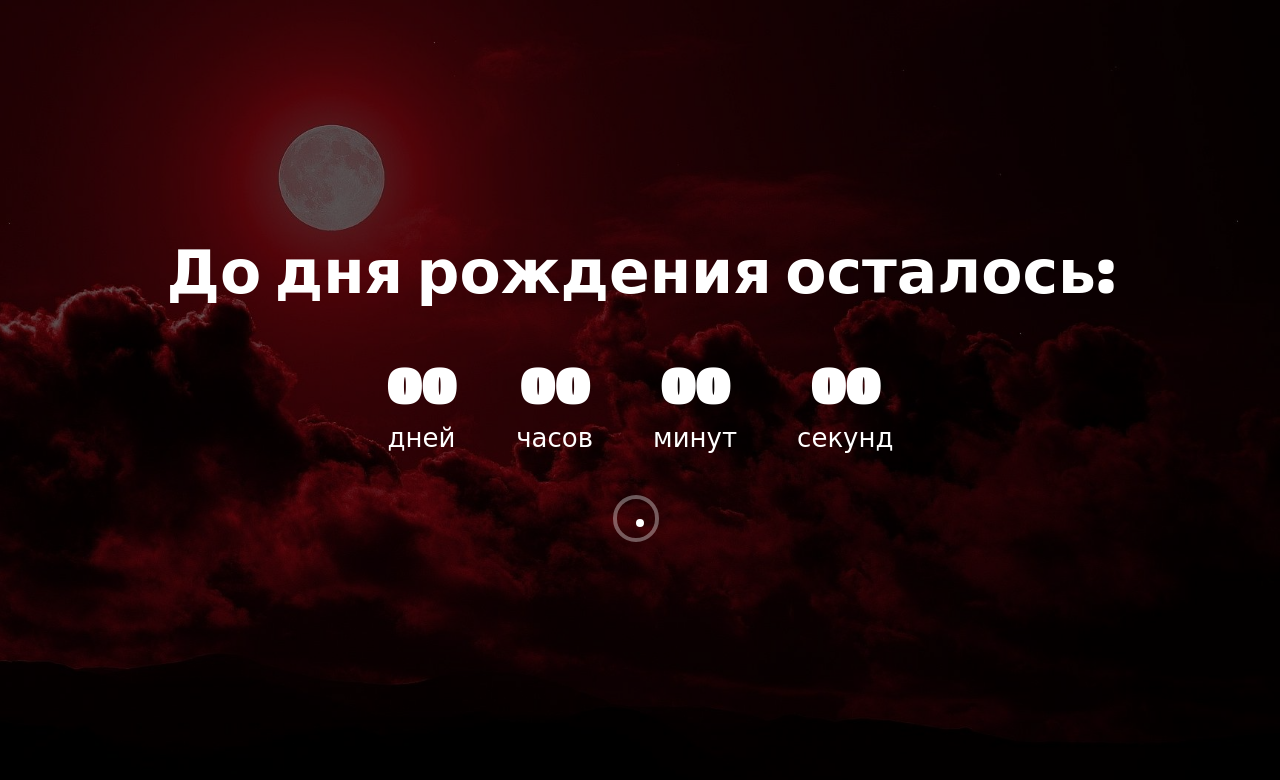
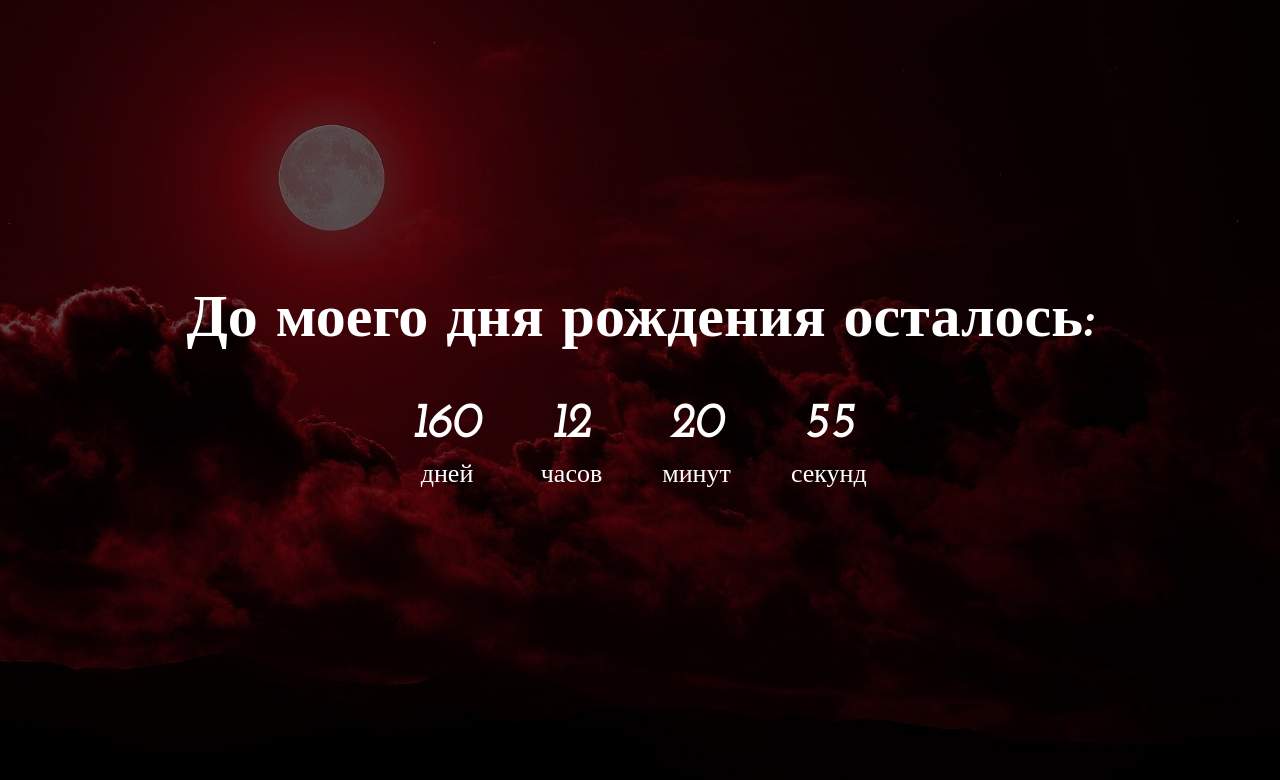
Before and after one commit to ZaharKhach/Countdown-before-my-Happy-birthday-, a plain HTML site: page index.html in a window 1280 px wide. Drawn offline with Linux system fonts and the light colour scheme.

Commit message:
final commit

```diff
--- a/css/main.css
+++ b/css/main.css
@@ -1,4 +1,4 @@
-@import url('https://fonts.googleapis.com/css2?family=Titan+One&display=swap');
+@import url('https://fonts.googleapis.com/css2?family=Josefin+Slab:ital,wght@1,500&display=swap');
 * {
 	box-sizing: border-box;
 }
@@ -12,7 +12,7 @@ body {
 
 	height: 100vh;
 	color: #fff;
-	font-family: 'Titan One', cursive;
+	font-family: 'Josefin Slab', serif;
 
 	display: flex;
 	flex-direction: column;
@@ -47,19 +47,19 @@ body::after {
 	margin: 0 0 20px;
 }
 
-.year {
+.age {
 	position: absolute;
 	top: 50%;
 	left: 50%;
 	transform: translate(-50%, -50%);
-	font-size: 200px;
+	font-size: 150px;
 	line-height: 1;
 	z-index: -1;
 	opacity: 0.2;
 }
 
 .countdown {
-	display: flex;
+	display: none;
 	align-items: center;
 	justify-content: center;
 }
--- a/index.html
+++ b/index.html
@@ -11,8 +11,7 @@
 
     <!-- countdown-wrapper -->
     <div class="countdown-wrapper">
-        <h1 class="title">До дня рождения осталось:</h1>
-        <div id="year" class="year"></div>
+        <h1 class="title">До моего дня рождения осталось:</h1>
         <div class="countdown" id=countdown>
             <div class="time">
                 <h2 id="days">00</h2>
--- a/js/main.js
+++ b/js/main.js
@@ -0,0 +1,45 @@
+const days = document.getElementById('days'),
+      hours = document.getElementById('hours'),
+      minutes = document.getElementById('minutes'),
+      seconds = document.getElementById('seconds'),
+      countdown = document.getElementById('countdown'),
+      preloader = document.getElementById('preloader')
+
+//Делаем расчеты следующего года
+const currentYear = new Date().getFullYear();
+const birthday = new Date(`October 06 ${currentYear} 00:00:00`);``
+
+function updateCountdowmn() {
+    const currentTime = new Date();
+
+    const diff = birthday - currentTime;
+
+    const dayLeft = Math.floor(diff / 1000 / 60 / 60 / 24),
+        // округляем в большую сторну
+        // делим на 1000 - получаем секудны
+        // минуты
+        // часы
+        // дни
+          hoursLeft = Math.floor(diff / 1000 / 60 / 60) % 24,
+          //получаем сколько всего часов осталось и потом от этого мы вычитаем то, что нам не надо то есть дни
+          minutesLeft = Math.floor(diff / 1000 / 60) % 60;
+          //получаем сколько всего минут, и вычитаем часы
+          secondsLeft = Math.floor(diff / 1000) % 60;
+          //получаем сколько всего секунд, и вычитаем минуты
+
+    days.innerText = dayLeft.toString().padStart(2, "0");
+    hours.innerText = hoursLeft.toString().padStart(2, "0");
+    minutes.innerText = minutesLeft.toString().padStart(2, "0");
+    seconds.innerText = secondsLeft.toString().padStart(2, "0");
+}
+//Используем SetInterval для того чтобы наша фция работала каждую секунду
+setInterval(updateCountdowmn, 1000);
+
+setTimeout(() => {
+    preloader.remove();
+    countdown.style.display = 'flex';
+},1000)
+//когда мы заходим на страницу у нас не сразу срабатывает фция update.... потому что она
+//в интервале и работает спустя сек после зашрузки стр поэтмоу
+//я добавил preloader (типа загрузка ) и убрал отображение счетчика поставив none в свойство display
+//этот таймаут нужен для удаления спустя секу нашего preloader и отобрадения отчета
```
